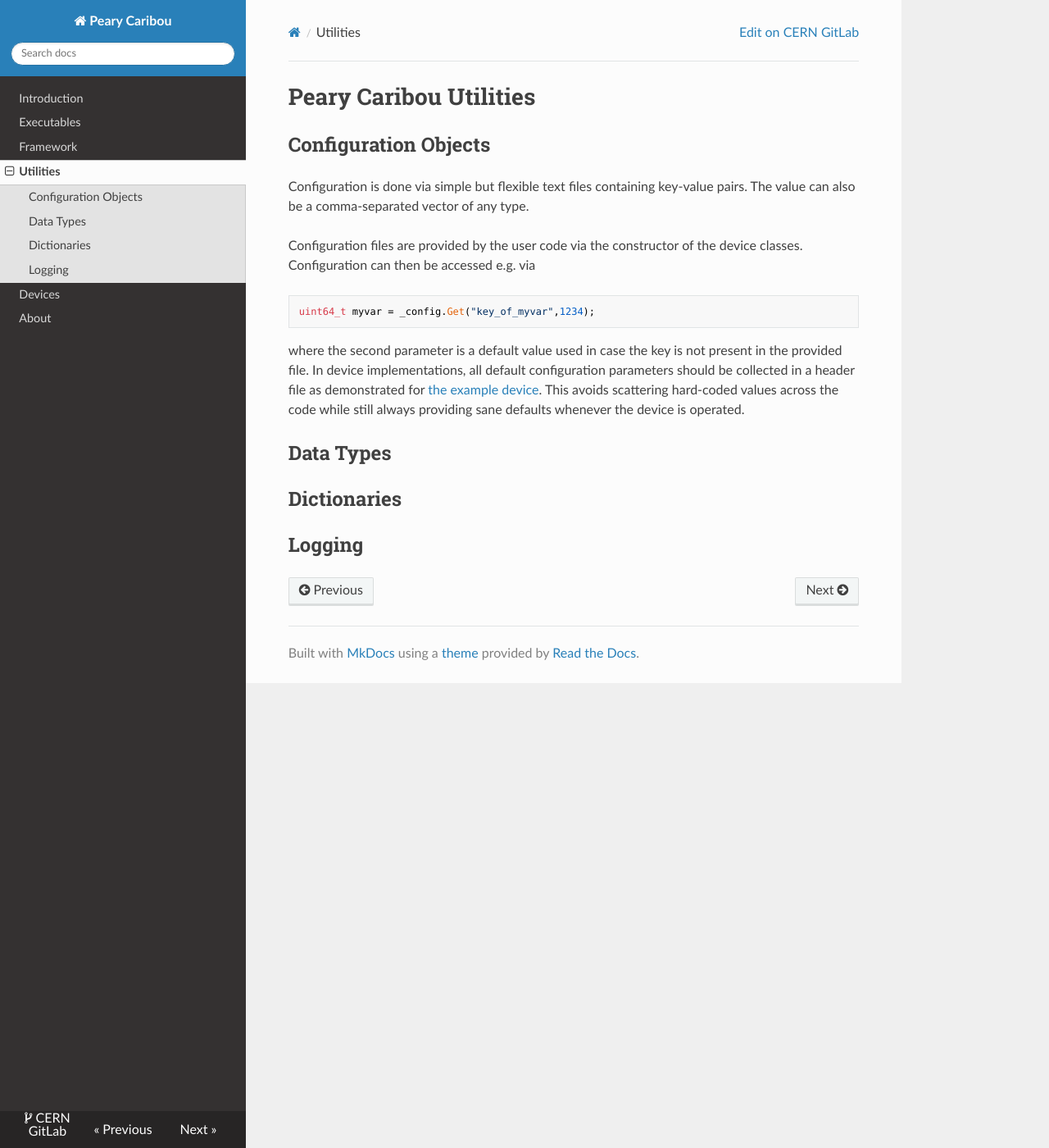
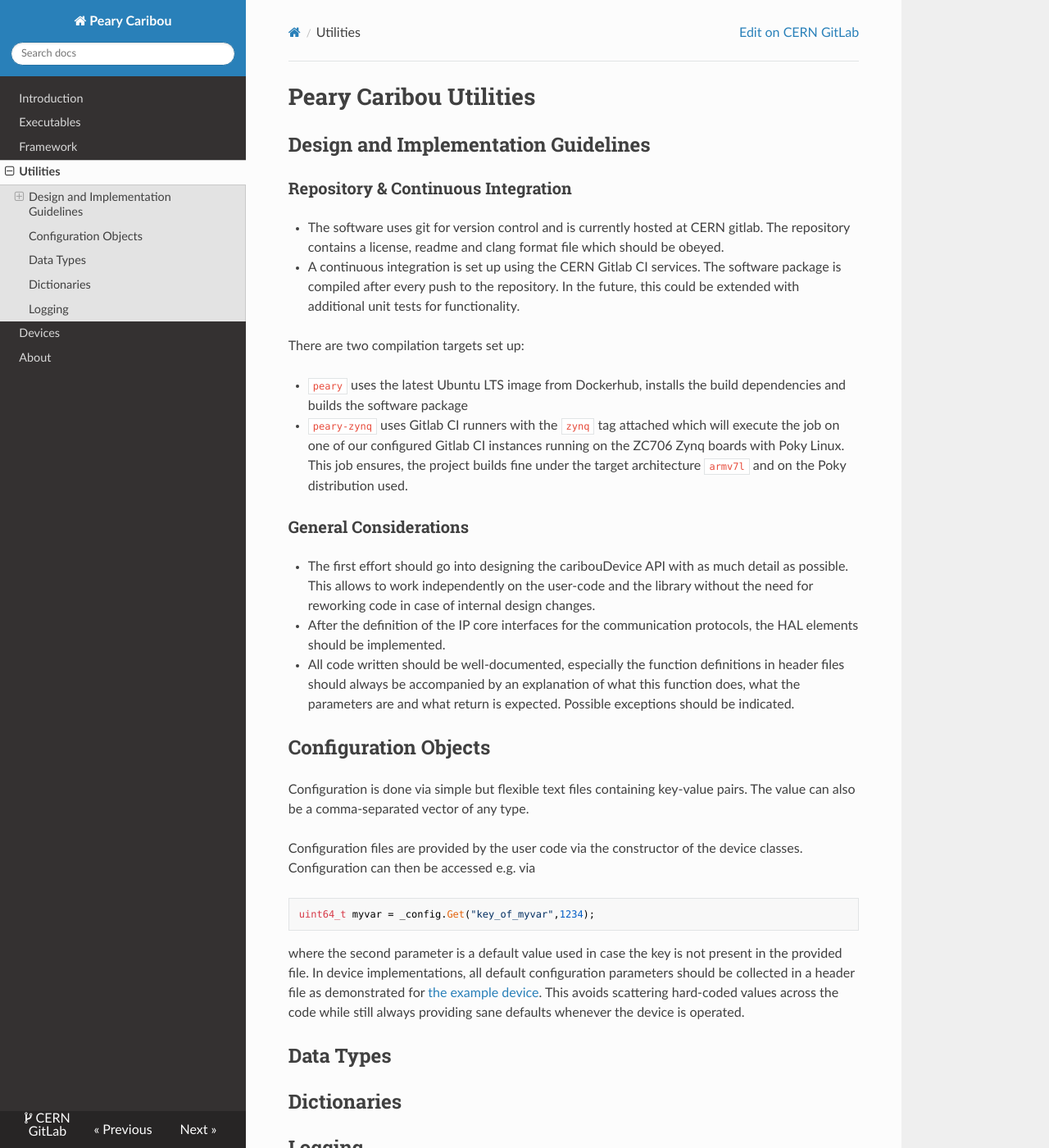
Before and after one commit to simonspa/peary, an MkDocs documentation site: the page built from doc/usermanual/utils.md, in a window 1280 px wide and 1400 px high. Shown: the whole window at 82% size. Built offline with MkDocs 1.6.1, drawn with Linux system fonts in a browser that asks for light colours; nearby versions of some CDN libraries; old or Windows-style settings are respelled for this version of MkDocs.

Commit message:
doc: add old design guidelines

```diff
--- a/doc/usermanual/utils.md
+++ b/doc/usermanual/utils.md
@@ -1,4 +1,26 @@
 # Peary Caribou Utilities
+
+## Design and Implementation Guidelines
+
+### Repository & Continuous Integration
+
+* The software uses git for version control and is currently hosted at CERN gitlab. The repository contains a license, readme and clang format file which should be obeyed.
+
+* A continuous integration is set up using the CERN Gitlab CI services. The software package is compiled after every push to the repository. In the future, this could be extended with additional unit tests for functionality.
+
+  There are two compilation targets set up:
+
+  * `peary` uses the latest Ubuntu LTS image from Dockerhub, installs the build dependencies and builds the software package
+  * `peary-zynq` uses Gitlab CI runners with the `zynq` tag attached which will execute the job on one of our configured Gitlab CI instances running on the ZC706 Zynq boards with Poky Linux. This job ensures, the project builds fine under the target architecture `armv7l` and on the Poky distribution used.
+
+
+### General Considerations
+
+* The first effort should go into designing the caribouDevice API with  as much detail as possible. This allows to work independently on the  user-code and the library without the need for reworking code in case of internal design changes.
+
+* After the definition of the IP core interfaces for the communication protocols, the HAL elements should be implemented.
+
+* All code written should be well-documented, especially the function definitions in header files should always be accompanied by an explanation of what this function does, what the parameters are and what return is expected. Possible exceptions should be indicated.
 
 ## Configuration Objects
 
```
